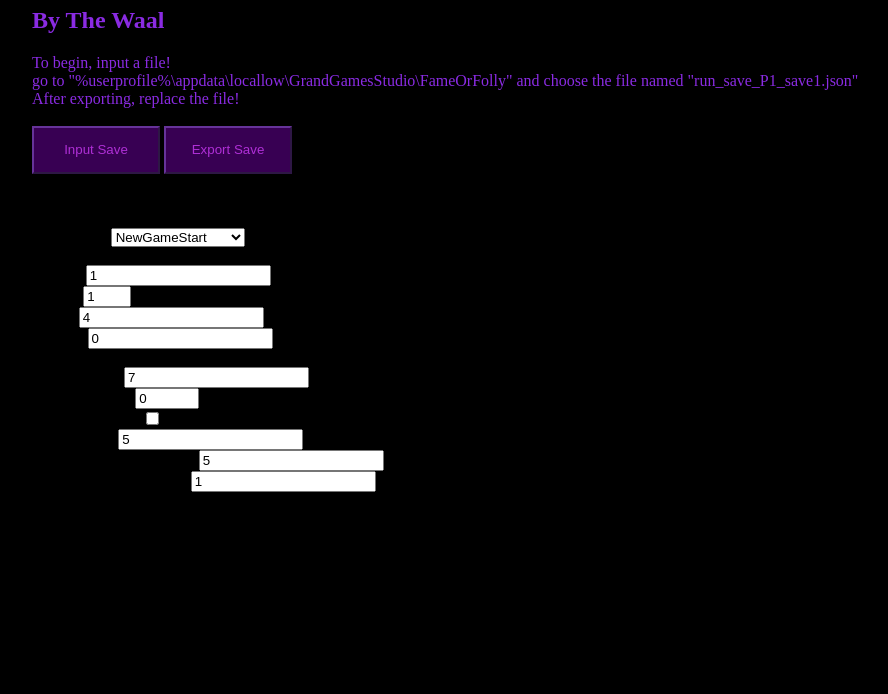
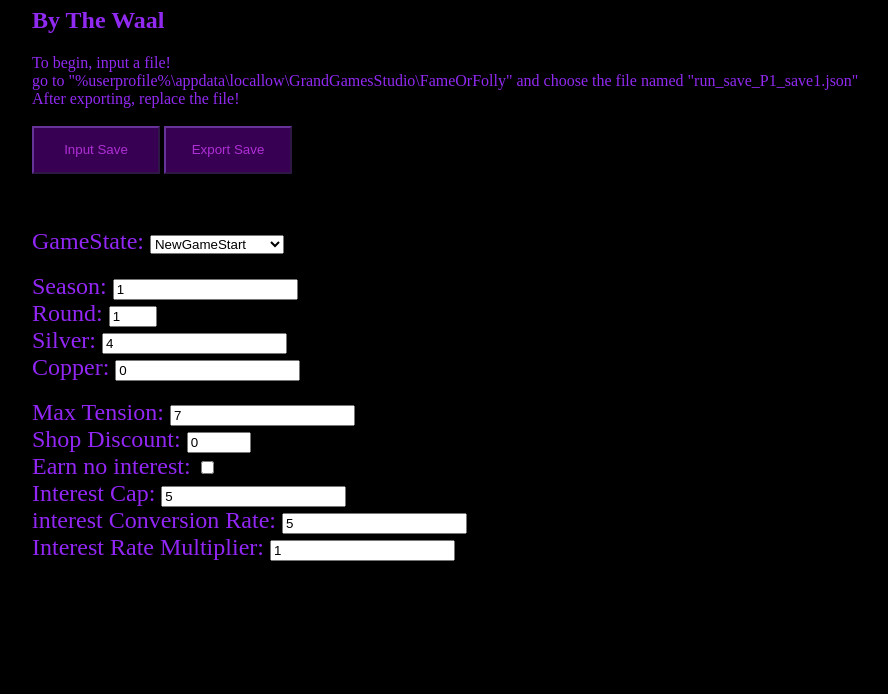
Before and after one commit to The-Waal/Fame-or-Folly-Run-Editor, a plain HTML site: page FoF-Editor.html in a window 1280 px wide. Shown: the part 106-800 px from the top of the page, without its empty margins (1-889 px from the left). Drawn offline with Linux system fonts and the light colour scheme.

Commit message:
Update styles.css

```diff
--- a/styles.css
+++ b/styles.css
@@ -3,7 +3,11 @@ body{
   background-color: black;
 }
 .title {
-	color:blueviolet;
+	color:rgb(145, 42, 241);
+}
+.text {
+	color:rgb(146, 39, 245);
+  font-size:x-large;
 }
 .SimpleButton {
 	color:rgb(175, 47, 214);
```
